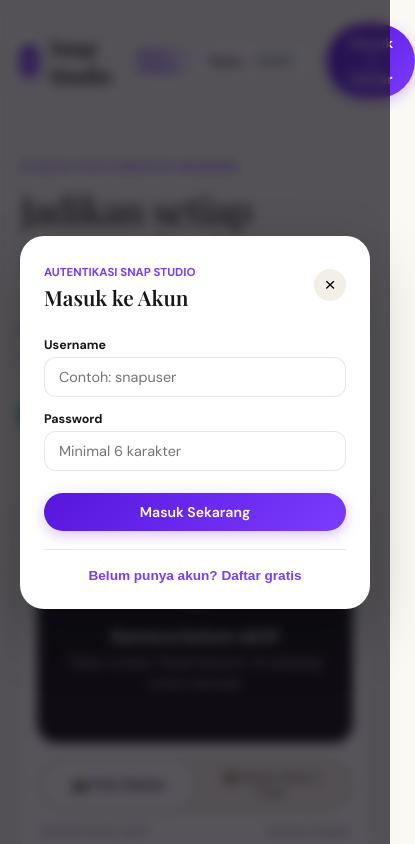
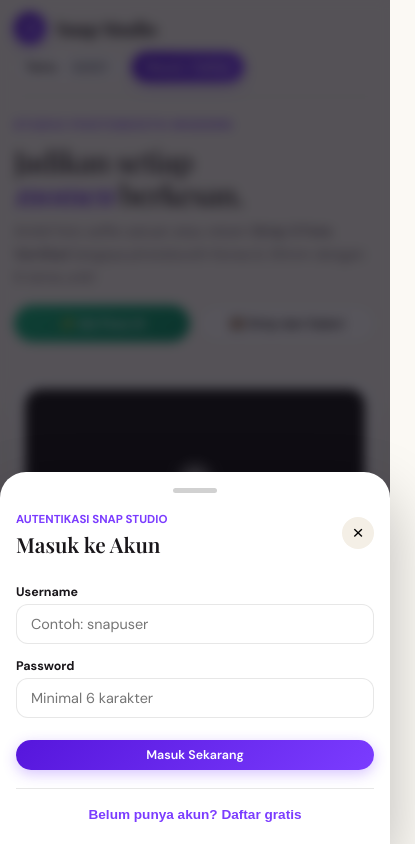
Before and after one commit to nadiffahrial/photobooth, a React (Vite) app in the folder frontend/: page / in a window 390 px wide. Both pictures are taken after a click on the button "Masuk / Daftar". Shown: the top 844 px of the page, 415 px wide, since content can reach past the window. Built offline with nearby package versions, Linux system fonts and the light colour scheme; no server answers; a web font is replaced by a local one.

Commit message:
feat: implement responsive mobile-first UI with native bottom-sheet modals, touch shutter, and scrollable theme chips

```diff
--- a/frontend/src/App.css
+++ b/frontend/src/App.css
@@ -581,6 +581,15 @@
   border-top: 1px solid var(--line);
 }
 
+.modal-drag-handle {
+  display: none;
+  width: 44px;
+  height: 5px;
+  background: rgba(0, 0, 0, 0.18);
+  border-radius: 100px;
+  margin: 0 auto 14px;
+}
+
 /* Toast */
 .toast-msg {
   position: fixed;
@@ -608,8 +617,239 @@
   from { opacity: 0; transform: scale(0.95); }
   to { opacity: 1; transform: scale(1); }
 }
+@keyframes slideUp {
+  from { transform: translateY(100%); }
+  to { transform: translateY(0); }
+}
 @keyframes pulse {
   0% { transform: scale(1); opacity: 1; }
   50% { transform: scale(1.3); opacity: 0.6; }
   100% { transform: scale(1); opacity: 1; }
 }
+
+/* ==========================================================================
+   Mobile-First Responsive Layout & Touch Optimizations (< 768px)
+   ========================================================================== */
+@media (max-width: 768px) {
+  .app-shell {
+    padding: 12px 14px calc(24px + env(safe-area-inset-bottom));
+  }
+
+  /* Compact Topbar */
+  .topbar {
+    padding-bottom: 14px;
+    margin-bottom: 20px;
+    gap: 8px;
+    flex-wrap: wrap;
+  }
+  .brand-title {
+    font-size: 1.18rem;
+  }
+  .brand-tech {
+    display: none;
+  }
+  .topbar-actions {
+    gap: 6px;
+    flex-wrap: wrap;
+  }
+  .user-badge {
+    padding: 5px 10px;
+    font-size: 0.78rem;
+  }
+  .btn-secondary, .btn-primary {
+    padding: 7px 12px;
+    font-size: 0.78rem;
+  }
+
+  /* Hero & Camera Layout */
+  .studio-grid {
+    grid-template-columns: 1fr;
+    gap: 20px;
+    margin-bottom: 36px;
+  }
+  .hero-text h1 {
+    font-size: clamp(2rem, 8vw, 2.6rem);
+    margin-bottom: 10px;
+    line-height: 1.1;
+  }
+  .hero-text .intro {
+    font-size: 0.9rem;
+    margin-bottom: 16px;
+  }
+  .hero-btn-row {
+    gap: 8px;
+    margin-bottom: 16px;
+  }
+  .hero-btn-row button {
+    flex: 1;
+    justify-content: center;
+    font-size: 0.8rem;
+    padding: 9px 12px;
+  }
+
+  /* Camera Card & Controls */
+  .camera-card {
+    padding: 10px;
+    border-radius: 22px;
+  }
+  .camera-stage {
+    border-radius: 16px;
+    aspect-ratio: 4 / 3;
+  }
+  .live-badge {
+    top: 10px;
+    left: 10px;
+    padding: 4px 10px;
+    font-size: 0.68rem;
+  }
+  .auto-timer-overlay {
+    top: 10px;
+    right: 10px;
+    padding: 4px 10px;
+    font-size: 0.74rem;
+  }
+
+  .mode-switch-wrapper {
+    margin: 10px 0 8px;
+    padding: 3px;
+  }
+  .mode-pill {
+    padding: 9px 6px;
+    font-size: 0.76rem;
+    min-height: 40px;
+  }
+
+  .camera-controls-row {
+    padding: 10px 6px 4px;
+    gap: 16px;
+  }
+  .shutter-btn {
+    width: 72px;
+    height: 72px;
+  }
+  .icon-btn {
+    width: 48px;
+    height: 48px;
+    font-size: 1.25rem;
+  }
+
+  /* Gallery Grid on Mobile: Clean 2-column cards */
+  .gallery-section {
+    margin-top: 24px;
+    padding-top: 24px;
+  }
+  .gallery-heading {
+    flex-direction: column;
+    align-items: flex-start;
+    gap: 10px;
+    margin-bottom: 18px;
+  }
+  .gallery-heading h2 {
+    font-size: 1.35rem;
+  }
+  .gallery-grid {
+    grid-template-columns: repeat(2, 1fr);
+    gap: 10px;
+  }
+  .photo-card {
+    border-radius: 14px;
+  }
+  .photo-actions {
+    padding: 6px 8px;
+    flex-wrap: wrap;
+    gap: 4px;
+  }
+  .action-link, .action-btn {
+    font-size: 0.68rem;
+    padding: 5px 8px;
+    flex: 1;
+    text-align: center;
+    justify-content: center;
+  }
+  .action-btn.ai {
+    flex-basis: 100%;
+  }
+
+  /* Modals: Native Mobile Bottom-Sheet */
+  .modal-backdrop {
+    align-items: flex-end;
+    padding: 0;
+  }
+  .modal-content {
+    max-width: 100% !important;
+    width: 100%;
+    max-height: 94vh;
+    border-radius: 26px 26px 0 0;
+    padding: 16px 16px calc(20px + env(safe-area-inset-bottom));
+    animation: slideUp 0.28s cubic-bezier(0.16, 1, 0.3, 1);
+  }
+  .modal-drag-handle {
+    display: block;
+  }
+
+  /* Strip Modal Mobile Specifics */
+  .strip-theme-picker {
+    display: flex;
+    flex-wrap: nowrap;
+    overflow-x: auto;
+    -webkit-overflow-scrolling: touch;
+    gap: 6px;
+    padding-bottom: 6px;
+    scrollbar-width: none;
+  }
+  .strip-theme-picker::-webkit-scrollbar {
+    display: none;
+  }
+  .theme-chip {
+    flex-shrink: 0;
+    padding: 7px 12px;
+    font-size: 0.72rem;
+  }
+  .strip-canvas-stage {
+    min-height: 280px;
+    max-height: 48vh;
+    padding: 12px;
+    border-radius: 14px;
+  }
+  .strip-preview-canvas {
+    max-width: 175px;
+  }
+  .modal-footer {
+    flex-direction: column-reverse;
+    gap: 8px;
+    margin-top: 12px;
+    padding-top: 10px;
+  }
+  .modal-footer button {
+    width: 100%;
+    justify-content: center;
+    padding: 12px;
+  }
+  .toast-msg {
+    width: 90%;
+    text-align: center;
+    font-size: 0.8rem;
+    padding: 9px 16px;
+    bottom: calc(16px + env(safe-area-inset-bottom));
+  }
+}
+
+@media (max-width: 400px) {
+  .hero-text h1 {
+    font-size: 1.85rem;
+  }
+  .camera-controls-row {
+    gap: 10px;
+  }
+  .shutter-btn {
+    width: 66px;
+    height: 66px;
+  }
+  .icon-btn {
+    width: 44px;
+    height: 44px;
+  }
+  .gallery-grid {
+    grid-template-columns: 1fr;
+  }
+}
--- a/frontend/src/components/AdminPanel.jsx
+++ b/frontend/src/components/AdminPanel.jsx
@@ -61,6 +61,7 @@
   return (
     <div className="modal-backdrop" onClick={(e) => e.target === e.currentTarget && onClose()}>
       <div className="modal-content" style={{ maxWidth: '640px' }}>
+        <div className="modal-drag-handle" />
         <div className="modal-header">
           <div>
             <span style={{ fontSize: '0.72rem', fontWeight: 700, color: '#dc2626', textTransform: 'uppercase' }}>
--- a/frontend/src/components/AuthModal.jsx
+++ b/frontend/src/components/AuthModal.jsx
@@ -43,6 +43,7 @@
   return (
     <div className="modal-backdrop" onClick={(e) => e.target === e.currentTarget && onClose()}>
       <div className="modal-content" style={{ maxWidth: '420px' }}>
+        <div className="modal-drag-handle" />
         <div className="modal-header">
           <div>
             <span style={{ fontSize: '0.72rem', fontWeight: 700, color: 'var(--accent)', textTransform: 'uppercase' }}>
--- a/frontend/src/components/CaptionModal.jsx
+++ b/frontend/src/components/CaptionModal.jsx
@@ -14,6 +14,7 @@
   return (
     <div className="modal-backdrop" onClick={(e) => e.target === e.currentTarget && onClose()}>
       <div className="modal-content" style={{ maxWidth: '440px' }}>
+        <div className="modal-drag-handle" />
         <div className="modal-header">
           <div>
             <span style={{ fontSize: '0.72rem', fontWeight: 700, color: 'var(--accent)', textTransform: 'uppercase' }}>
--- a/frontend/src/components/StripModal.jsx
+++ b/frontend/src/components/StripModal.jsx
@@ -75,6 +75,7 @@
   return (
     <div className="modal-backdrop" onClick={(e) => e.target === e.currentTarget && onClose()}>
       <div className="modal-content">
+        <div className="modal-drag-handle" />
         <div className="modal-header">
           <div>
             <span style={{ fontSize: '0.72rem', fontWeight: 700, color: '#7b3cff', textTransform: 'uppercase' }}>
```
Also changed, not shown: 1 other file (tests, documents, lock files or other folders).
